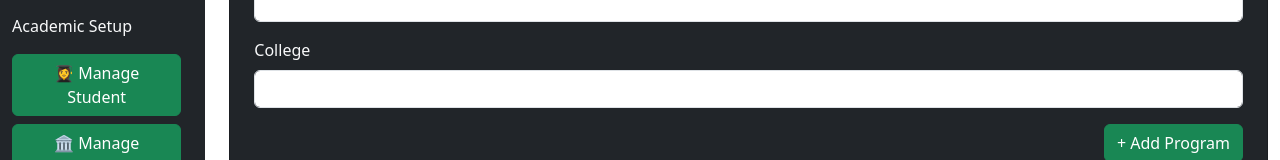
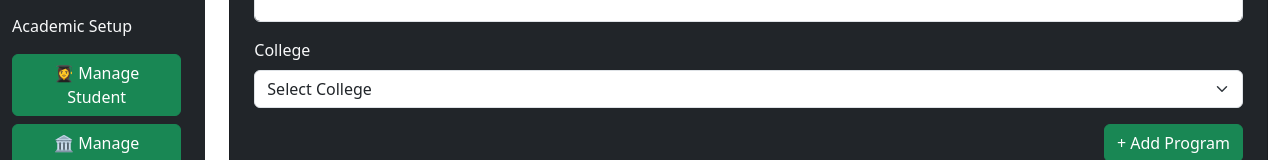
Before and after one commit to aeron-j/webssis, a React (Create React App) app in the folder frontend/: page /add-program in a window 1280 px wide. Shown: the part 310-470 px from the top of the page. Built offline with nearby package versions, Linux system fonts and the light colour scheme.

Commit message:
added options just for basis

```diff
--- a/frontend/src/pages/add_program.js
+++ b/frontend/src/pages/add_program.js
@@ -6,7 +6,7 @@ const AddProgram = () => {
   return (
     <div className="row vh-100">
       {/* Sidebar */}
-      <Sidebar type = "program"/>
+      <Sidebar type="program" />
 
       {/* Main content */}
       <div className="col-10 bg-gradient p-4">
@@ -48,13 +48,13 @@ const AddProgram = () => {
               <label htmlFor="college" className="form-label">
                 College
               </label>
-              <input
-                type="text"
-                className="form-control"
-                id="college"
-                name="college"
-                required
-              />
+              <select className="form-select" id="college" name="college" required>
+                <option value="">Select College</option>
+                <option value="CIT">CIT - College of Information Technology</option>
+                <option value="CAS">CAS - College of Arts and Sciences</option>
+                <option value="COE">COE - College of Engineering</option>
+                <option value="CBA">CBA - College of Business Administration</option>
+              </select>
             </div>
 
             <div className="text-end">
--- a/frontend/src/pages/update_program.js
+++ b/frontend/src/pages/update_program.js
@@ -6,7 +6,7 @@ const UpdateProgram = () => {
   return (
     <div className="row vh-100">
       {/* Sidebar */}
-      <Sidebar type = "program" />
+      <Sidebar type="program" />
 
       {/* Main content */}
       <div className="col-10 bg-gradient p-4">
@@ -48,13 +48,13 @@ const UpdateProgram = () => {
               <label htmlFor="college" className="form-label">
                 College
               </label>
-              <input
-                type="text"
-                className="form-control"
-                id="college"
-                name="college"
-                required
-              />
+              <select className="form-select" id="college" name="college" required>
+                <option value="">Select College</option>
+                <option value="CIT">CIT - College of Information Technology</option>
+                <option value="CAS">CAS - College of Arts and Sciences</option>
+                <option value="COE">COE - College of Engineering</option>
+                <option value="CBA">CBA - College of Business Administration</option>
+              </select>
             </div>
 
             <div className="text-end">
```
